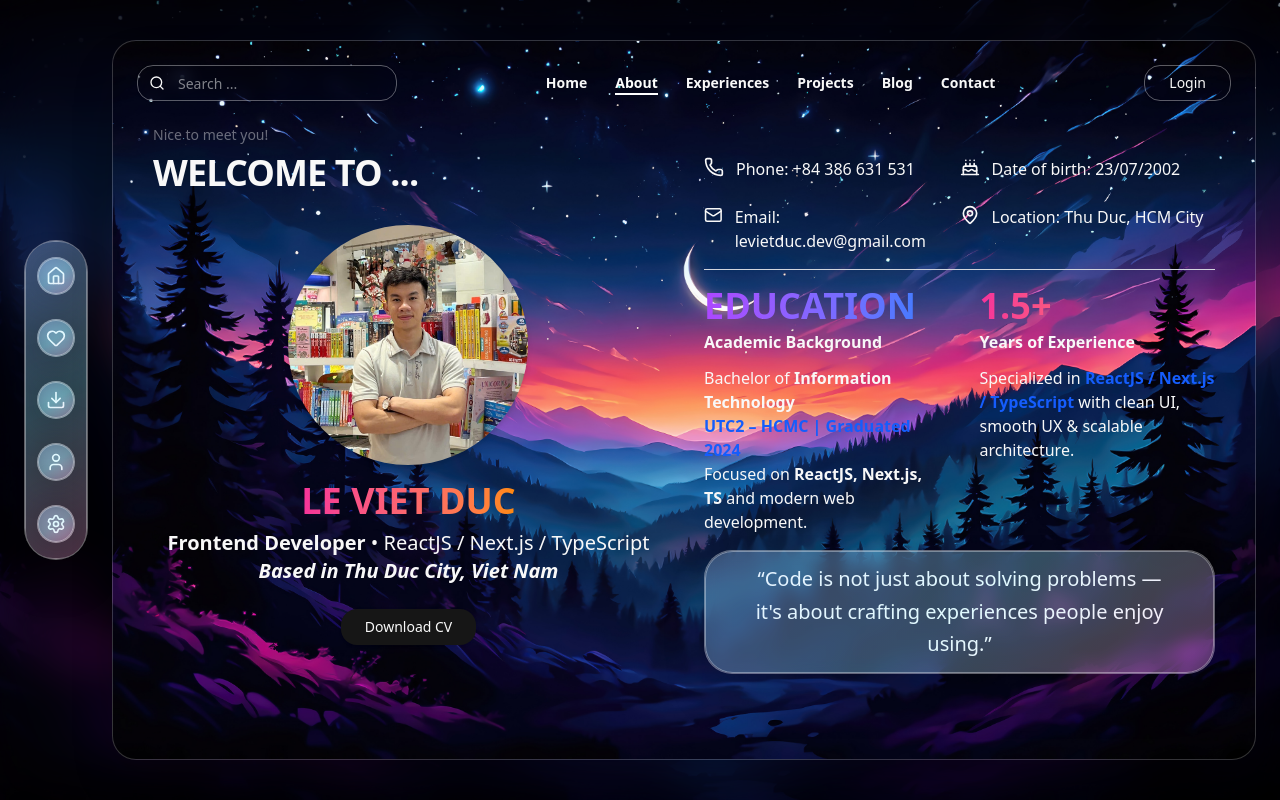
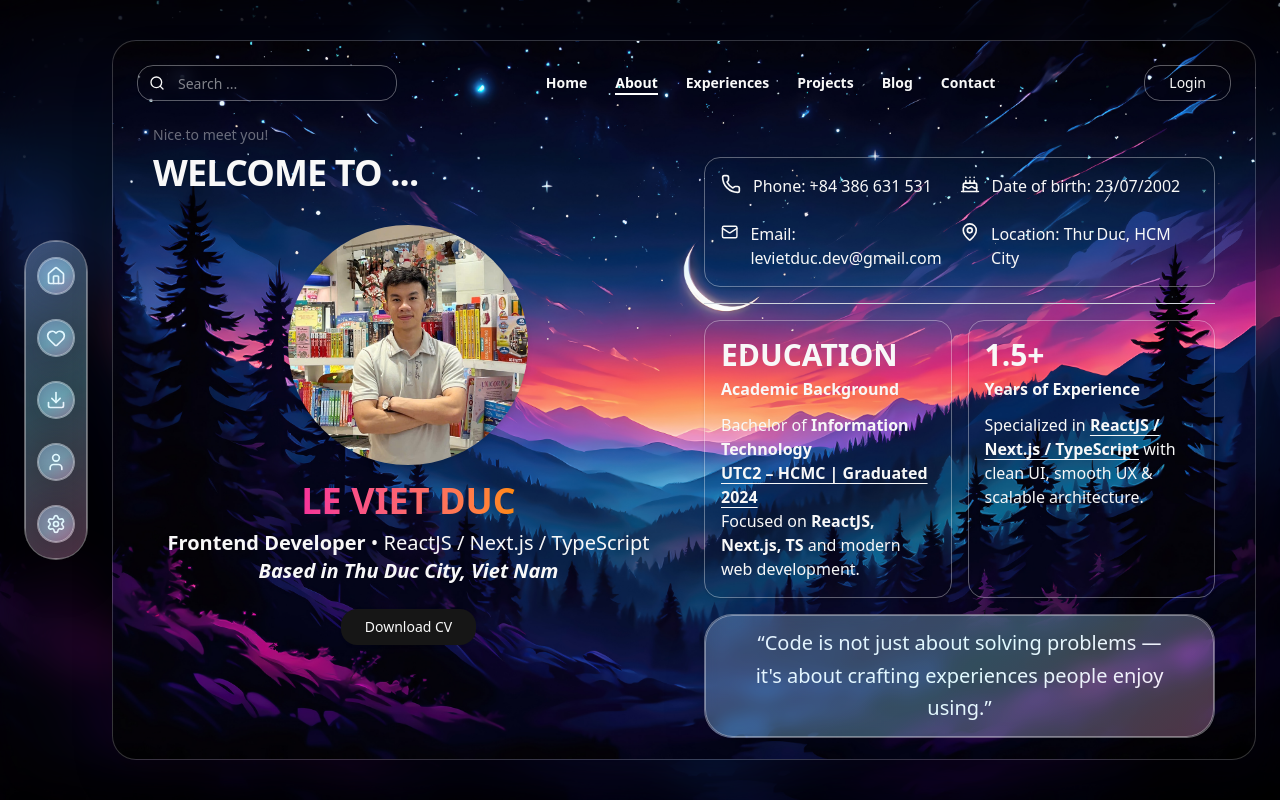
Before and after one commit to VietDuc-Dev/Portfolio, a Next.js app: page /about in a window 1280 px wide. Built offline with nearby package versions, Linux system fonts and the light colour scheme; no server answers.

Commit message:
chore: fix ui

```diff
--- a/app/(public)/about/page.tsx
+++ b/app/(public)/about/page.tsx
@@ -96,6 +96,7 @@ export default function AboutPage() {
           >
             <div className="space-y-4 py-8">
               {/* Contact Info */}
+              <div className="rounded-2xl border p-4 shadow-sm h-full">
                 <div className="grid grid-cols-2 gap-y-6">
                   <motion.div
                     initial={{ opacity: 0, y: 10 }}
@@ -124,7 +125,9 @@ export default function AboutPage() {
                     className="flex items-start gap-3"
                   >
                     <Mail className="w-5 h-5" />
-                  <p className="font-medium">Email: levietduc.dev@gmail.com</p>
+                    <p className="font-medium">
+                      Email: levietduc.dev@gmail.com
+                    </p>
                   </motion.div>
 
                   <motion.div
@@ -137,19 +140,19 @@ export default function AboutPage() {
                     <p className="font-medium">Location: Thu Duc, HCM City</p>
                   </motion.div>
                 </div>
+              </div>
 
               <div className="border-t border-gray-300 my-4" />
 
-              <div className="grid grid-cols-2 gap-10">
+              <div className="grid grid-cols-2 gap-4">
                 {/* Education */}
                 <motion.div
                   initial={{ opacity: 0, y: 15 }}
                   animate={{ opacity: 1, y: 0 }}
                   transition={{ duration: 0.6, delay: 0.45 }}
                 >
-                  <h3 className="text-4xl font-bold bg-linear-to-r from-purple-500 to-blue-500 bg-clip-text text-transparent">
-                    EDUCATION
-                  </h3>
+                  <div className="rounded-2xl border p-4 shadow-sm h-full">
+                    <h3 className="text-3xl font-bold">EDUCATION</h3>
 
                     <p className="font-semibold mt-1">Academic Background</p>
 
@@ -157,7 +160,7 @@ export default function AboutPage() {
                       Bachelor of{" "}
                       <span className="font-bold">Information Technology</span>
                       <br />
-                    <span className="text-blue-600 font-semibold">
+                      <span className="underline underline-offset-4 font-semibold">
                         UTC2 – HCMC | Graduated 2024
                       </span>
                       <br />
@@ -167,6 +170,7 @@ export default function AboutPage() {
                       </span>{" "}
                       and modern web development.
                     </p>
+                  </div>
                 </motion.div>
 
                 {/* Experience */}
@@ -175,17 +179,17 @@ export default function AboutPage() {
                   animate={{ opacity: 1, y: 0 }}
                   transition={{ duration: 0.6, delay: 0.5 }}
                 >
-                  <h3 className="text-4xl font-bold bg-linear-to-r from-pink-500 to-orange-400 bg-clip-text text-transparent">
-                    1.5+
-                  </h3>
+                  <div className="rounded-2xl border p-4 shadow-sm h-full">
+                    <h3 className="text-3xl font-bold">1.5+</h3>
                     <p className="font-semibold mt-1">Years of Experience</p>
                     <p className="mt-3">
                       Specialized in{" "}
-                    <span className="font-bold text-blue-600">
+                      <span className="font-bold underline underline-offset-4">
                         ReactJS / Next.js / TypeScript
                       </span>{" "}
                       with clean UI, smooth UX & scalable architecture.
                     </p>
+                  </div>
                 </motion.div>
               </div>
 
--- a/app/(public)/contact/page.tsx
+++ b/app/(public)/contact/page.tsx
@@ -10,7 +10,7 @@ export default function ContactPage() {
       initial={{ opacity: 0 }}
       animate={{ opacity: 1 }}
       transition={{ duration: 0.6, ease: "easeOut" }}
-      className="w-full h-[70vh] flex items-center justify-center"
+      className="w-full h-[70vh]"
     >
       <div className="max-w-7xl w-80% grid grid-cols-1 md:grid-cols-2 gap-6">
         {/* LEFT */}
@@ -22,7 +22,10 @@ export default function ContactPage() {
             transition={{ duration: 0.6, delay: 0.1, ease: "easeOut" }}
             className="space-y-2"
           >
-            <h1 className="text-4xl md:text-5xl font-bold leading-tight">
+            <h1
+              className="text-4xl md:text-5xl font-bold leading-tight bg-linear-to-r
+            from-pink-500 to-blue-500 bg-clip-text text-transparent"
+            >
               Let&apos;s Work Together
             </h1>
             <p className="text-gray-300 leading-relaxed max-w-md">
@@ -45,7 +48,7 @@ export default function ContactPage() {
           initial={{ opacity: 0, x: 40 }}
           animate={{ opacity: 1, x: 0 }}
           transition={{ duration: 0.6, delay: 0.3, ease: "easeOut" }}
-          className="flex justify-center items-center"
+          className="md:mt-20"
         >
           <ContactForm />
         </motion.div>
--- a/app/(public)/page.tsx
+++ b/app/(public)/page.tsx
@@ -15,13 +15,13 @@ export default function HomePage() {
           transition={{ duration: 0.6 }}
           className="md:col-span-2 space-y-6"
         >
-          <h1 className="text-5xl font-bold ">Hi, I&apos;m Le Viet Duc</h1>
+          <h1 className="text-5xl font-bold">Hi, I&apos;m Le Viet Duc</h1>
           <h2 className="text-2xl font-semibold text-secondary-foreground/70">
             <TypingText
               words={[
                 "Web Developer",
                 "Frontend Engineer",
-                "UI/UX Enthusiast",
+                "Backend Engineer",
                 "React/Next.js Developer",
               ]}
             />
--- a/components/features/ContactCard.tsx
+++ b/components/features/ContactCard.tsx
@@ -11,18 +11,18 @@ import { Mail, MapPin, Phone } from "lucide-react";
 
 export default function ContactCard() {
   return (
-    <div className="w-full glass transform hover:scale-[1.02] transition-transform duration-500 ease-in-out relative overflow-hidden grid grid-cols-3 py-4">
+    <div className="w-full transform hover:scale-[1.02] transition-transform duration-500 ease-in-out relative overflow-hidden grid grid-cols-3 py-4">
       {/* Avatar */}
       <div>
         <div>
           <div className="absolute -top-20 -right-20 w-40 h-40 bg-purple-500 rounded-full mix-blend-multiply filter blur-xl opacity-70"></div>
           <div className="absolute -bottom-20 -left-20 w-40 h-40 bg-pink-500 rounded-full mix-blend-multiply filter blur-xl opacity-70"></div>
 
-          <div className="absolute inset-0 bg-gradient-to-br from-purple-400/10 via-transparent to-blue-400/10 rounded-3xl"></div>
+          <div className="absolute inset-0 bg-linear-to-br from-purple-400/20 via-transparent to-blue-400/20 rounded-3xl border rounded-bl-none rounded-tr-none"></div>
 
-          <div className="flex justify-center -mt-20 mb-6 relative z-10 mt-5">
+          <div className="flex justify-center mb-6 relative z-10 mt-5">
             <div className="relative group">
-              <div className="absolute inset-0  bg-gradient-to-br from-purple-400 to-pink-500 rounded-full blur-md group-hover:blur-lg transition-all duration-500"></div>
+              <div className="absolute inset-0  bg-linear-to-br from-purple-400 to-pink-500 rounded-full blur-md group-hover:blur-lg transition-all duration-500"></div>
               <div className="w-30 h-30 object-cover rounded-full border-4 border-white/80 shadow-xl hover:scale-105 transform transition-all duration-400 relative z-10 overflow-hidden">
                 <Image
                   src="/Avatar.jpg"
```
Lines whose indentation alone changed are shown as unchanged.
